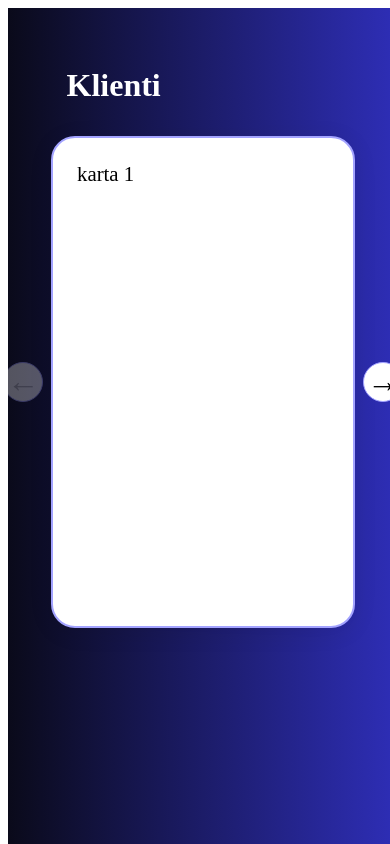
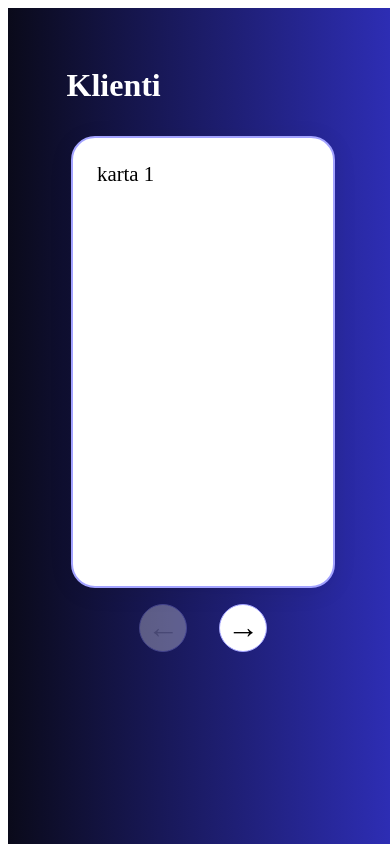
Before and after one commit to simonbilos/boostly-main, an Angular app: page /clients in a window 390 px wide. Shown: the top 844 px of the page. Built offline with nearby package versions, Linux system fonts and the light colour scheme.

Commit message:
resposiveness of cards

```diff
--- a/src/app/client-card/client-card.component.css
+++ b/src/app/client-card/client-card.component.css
@@ -23,3 +23,25 @@
   opacity: 0;
   z-index: 1;
 }
+
+@media (max-width: 1200px) {
+  .client-card {
+    display: none;
+    width: 212px;
+    height: 400px;
+    margin: 0 12px;
+  }
+  .client-card {
+    /* Only the active card will be shown via the template logic */
+    display: flex;
+  }
+}
+
+@media (min-width: 1200px) {
+  .client-card {
+    display: flex !important;
+    width: 252px;
+    height: 440px;
+    margin: 0 12px;
+  }
+}
--- a/src/app/clients/clients.component.css
+++ b/src/app/clients/clients.component.css
@@ -1,6 +1,6 @@
 .clients-bg {
   width: 100vw;
-  min-height: 200vh;
+  min-height: 100vh;
   background: linear-gradient(90deg, #0a0a1a 0%, #2e2eb7 100%);
   margin: 0 auto;
   overflow-x: hidden;
@@ -26,40 +26,46 @@
   height: 540;
 }
 
-.client-card.active {
+.client-cards-wrapper {
   display: flex;
-  opacity: 1;
-  z-index: 2;
+  flex-direction: column;
+  align-items: center;
 }
-.client-card.inactive {
-  opacity: 0;
-  z-index: 1;
-}
+
 .arrow {
-  background: #fff;
-  border: 1px solid #a3a3ff;
-  border-radius: 50%;
-  width: 40px;
-  height: 40px;
-  font-size: 2rem;
   display: flex;
   align-items: center;
   justify-content: center;
+  background: #fff;
+  border: 1.5px solid #a3a3ff;
+  border-radius: 50%;
+  width: 48px;
+  height: 48px;
+  font-size: 2rem;
+  font-family: inherit;
+  padding: 0;
   cursor: pointer;
   margin: 0 8px;
   z-index: 3;
-  transition: background 0.2s;
+  user-select: none;
 }
 .arrow:disabled {
   opacity: 0.3;
   cursor: not-allowed;
 }
 
+.arrows-row {
+  display: flex;
+  justify-content: center;
+  gap: 16px;
+  margin-top: 16px;
+}
+
 .mobile-only {
   display: none;
 }
 
-@media (max-width: 900px) {
+@media (max-width: 1200px) {
   .mobile-only {
     display: flex;
   }
@@ -68,27 +74,16 @@
     align-items: center;
     justify-content: center;
   }
-  .client-card {
-    display: none;
-    width: 90vw;
-    max-width: 340px;
-    height: 440px;
-    margin: 0 12px;
-  }
-  .client-card {
-    /* Only the active card will be shown via the template logic */
-    display: flex;
-  }
 }
 
-@media (min-width: 900px) {
+@media (min-width: 1200px) {
   .mobile-only {
     display: none !important;
   }
-  .client-card {
-    display: flex !important;
-    width: 252px;
-    height: 440px;
-    margin: 0 12px;
+  .clients-cards {
+    display: flex;
+    flex-direction: row;
+    justify-content: center;
+    gap: 32px;
   }
 }
--- a/src/app/clients/clients.component.html
+++ b/src/app/clients/clients.component.html
@@ -2,6 +2,13 @@
   <div class="clients-inner">
     <h2>Klienti</h2>
     <div class="clients-cards">
+      @if (isMobile()) {
+      <div class="client-cards-wrapper">
+        @for (card of cards(); track card.id; let i = $index) { @if (i ==
+        currentIndex()) {
+        <app-client-card [content]="card.content"></app-client-card>
+        } }
+        <div class="arrows-row">
           <button
             class="arrow mobile-only"
             (click)="prevCard()"
@@ -9,10 +16,6 @@
           >
             &#8592;
           </button>
-      @for (card of cards(); track card.id; let i = $index) { @if (i ==
-      currentIndex()) {
-      <app-client-card [content]="card.content"></app-client-card>
-      } }
           <button
             class="arrow mobile-only"
             (click)="nextCard()"
@@ -20,19 +23,10 @@
           >
             &#8594;
           </button>
-
-      <!-- <div class="client-card left">
-        tu by mohli byt videjka o vasich klientov, co ste urobili uz. Popripade
-        po kliknuti sa otvori vas instagram /klient/ kontaktatny formular. Pri
-        scrollnuti by krajné mohli ist dole a stredne vyssie aby boli v rovnakej
-        vyske
         </div>
-      <div class="client-card middle">
-        tu by mohli byt videjka o vasich klientov, co ste urobili uz
       </div>
-      <div class="client-card right">
-        tu by mohli byt videjka o vasich klientov, co ste urobili uz
-      </div> -->
+      } @else { @for (card of cards(); track card.id) {
+      <app-client-card [content]="card.content"></app-client-card>}}
     </div>
   </div>
 </div>
--- a/src/app/clients/clients.component.ts
+++ b/src/app/clients/clients.component.ts
@@ -1,4 +1,10 @@
-import { Component, computed, signal } from "@angular/core";
+import {
+  Component,
+  computed,
+  signal,
+  ChangeDetectionStrategy,
+  HostListener,
+} from "@angular/core";
 import { ClientCardComponent } from "../client-card/client-card.component";
 
 @Component({
@@ -6,6 +12,7 @@ import { ClientCardComponent } from "../client-card/client-card.component";
   imports: [ClientCardComponent],
   templateUrl: "./clients.component.html",
   styleUrl: "./clients.component.css",
+  changeDetection: ChangeDetectionStrategy.OnPush,
 })
 export class ClientsComponent {
   private _cards = signal([
@@ -15,9 +22,16 @@ export class ClientsComponent {
   ]);
 
   private _currentIndex = signal<number>(0);
+  private _isMobile = signal(window.innerWidth < 1200);
 
   currentIndex = computed(() => this._currentIndex());
   cards = computed(() => this._cards());
+  isMobile = computed(() => this._isMobile());
+
+  @HostListener("window:resize")
+  onResize() {
+    this._isMobile.set(window.innerWidth < 1200);
+  }
 
   prevCard() {
     this._currentIndex.update((i) =>
```
Lines whose indentation alone changed are shown as unchanged.
